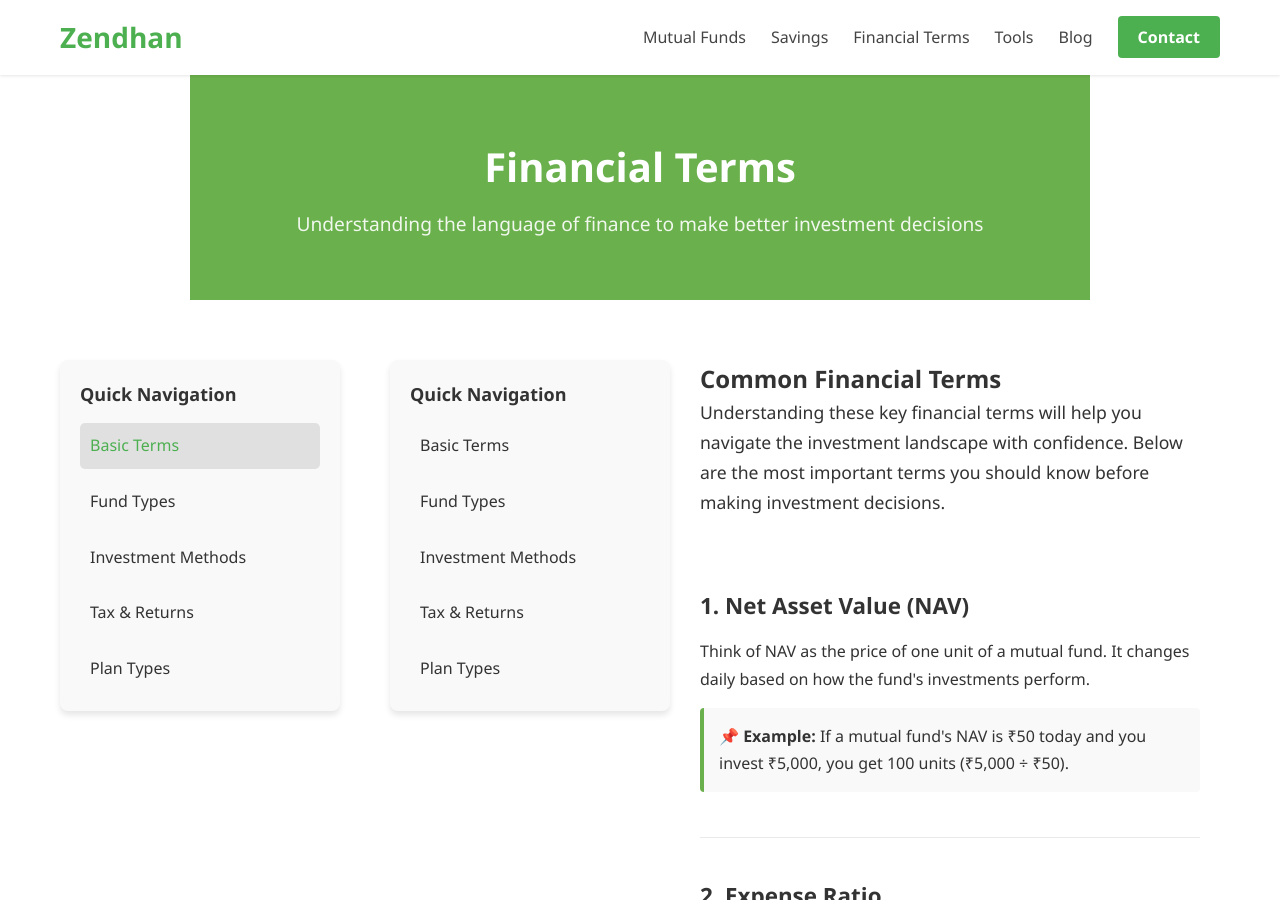
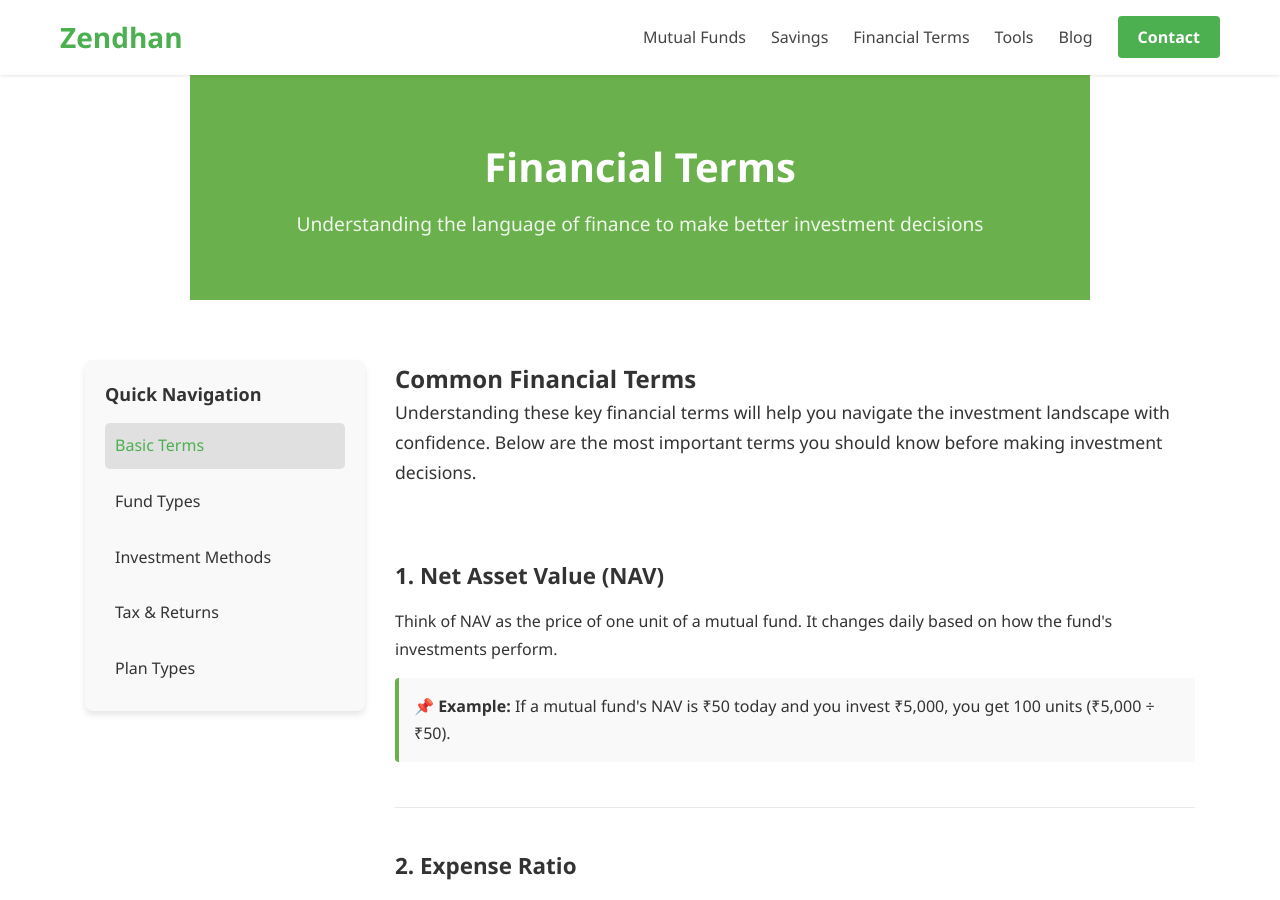
Before and after one commit to nandan11/zendhan, a Jekyll site: the page built from financial-terms.html, in a window 1280 px wide and 900 px high. Built offline with Jekyll 4.4.1, drawn with Linux system fonts in a browser that asks for light colours.

Commit message:
Update financial-terms.html

```diff
--- a/financial-terms.html
+++ b/financial-terms.html
@@ -14,18 +14,6 @@ custom_css:
 
 <!-- Page Layout Container -->
 <div class="page-layout">  <!-- ADDED this container -->
-
-  <!-- Quick Navigation Sidebar -->
-  <div class="terms-navigation">
-    <h3>Quick Navigation</h3>
-    <ul>
-      <li><a href="#nav-basics">Basic Terms</a></li>
-      <li><a href="#nav-funds">Fund Types</a></li>
-      <li><a href="#nav-investment">Investment Methods</a></li>
-      <li><a href="#nav-tax">Tax & Returns</a></li>
-      <li><a href="#nav-plans">Plan Types</a></li>
-    </ul>
-  </div>
 
 <!-- Financial Terms Content -->
 <section class="financial-terms-content">
```
